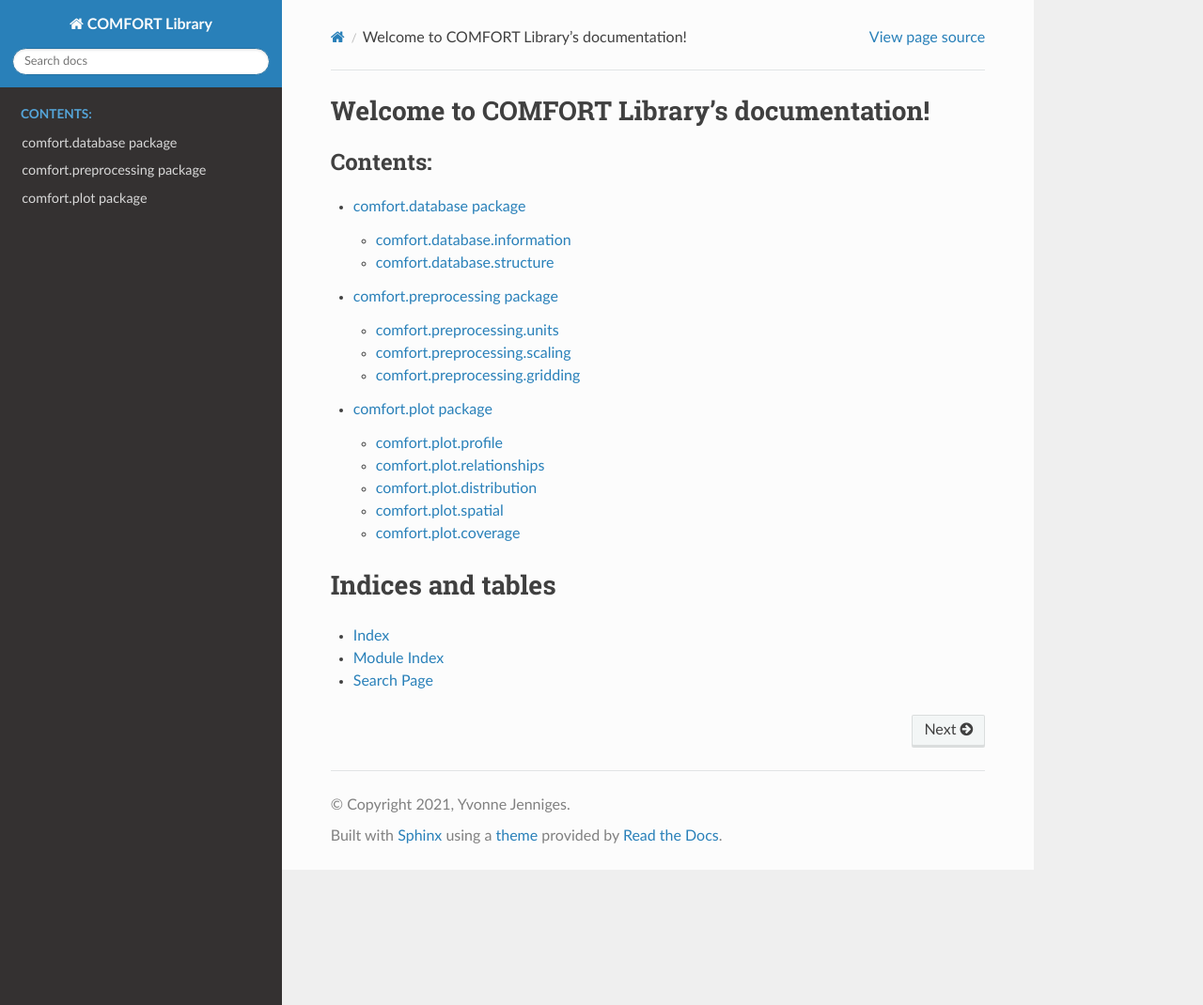
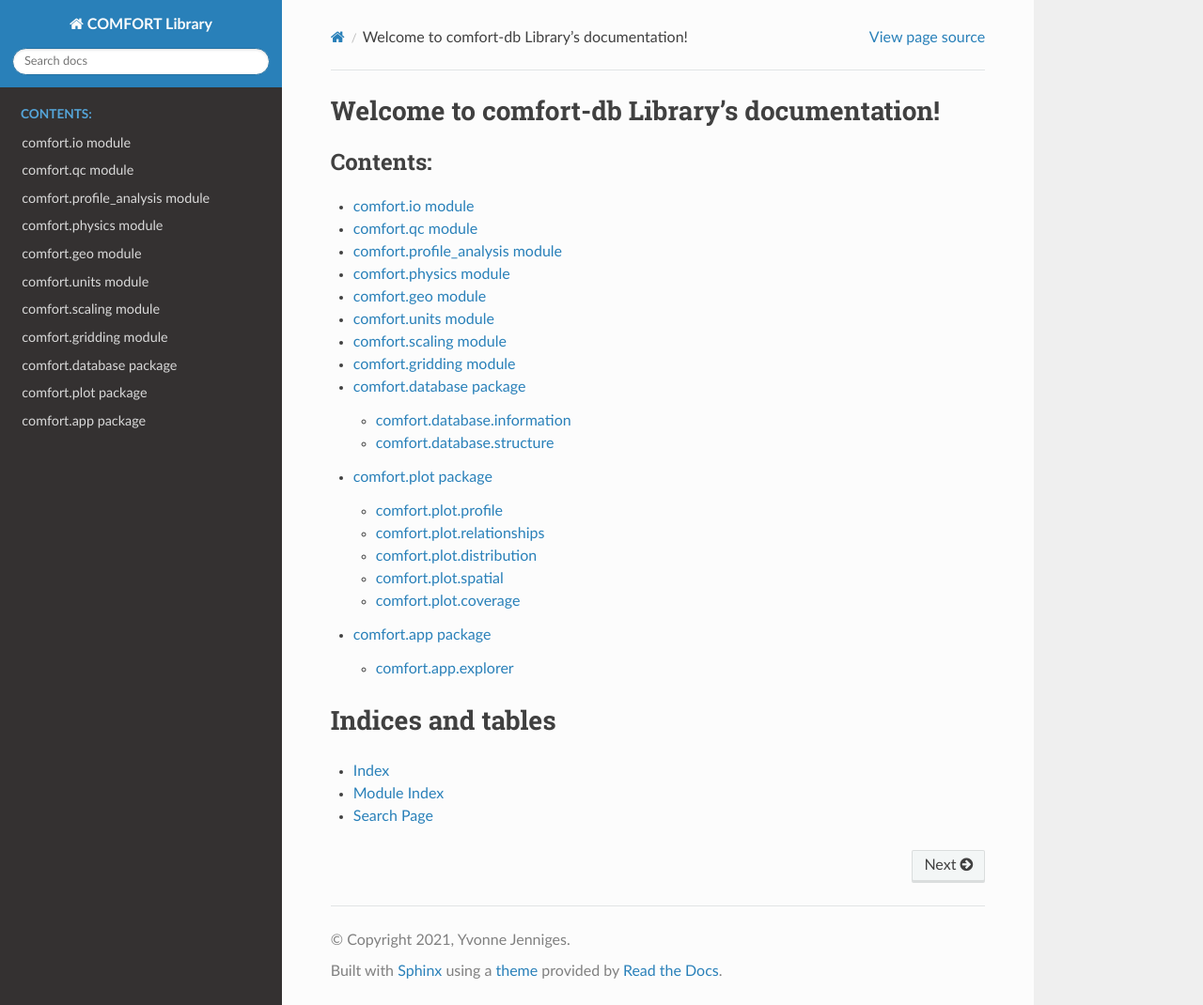
Before and after one commit to y-jenniges/comfort, a Sphinx documentation site: the page built from documentation/source/index.rst, in a window 1280 px wide and 1070 px high. Shown: the whole window at 94% size. Built offline with Sphinx 7.4.7 and the Read the Docs theme 3.1.0, drawn with Linux system fonts in a browser that asks for light colours.

Commit message:
Update index.rst to reflect all top-level modules after library re-structuring

```diff
--- a/documentation/source/index.rst
+++ b/documentation/source/index.rst
@@ -3,16 +3,24 @@
    You can adapt this file completely to your liking, but it should at least
    contain the root `toctree` directive.
 
-Welcome to COMFORT Library's documentation!
+Welcome to comfort-db Library's documentation!
 ===========================================
 
 .. toctree::
    :maxdepth: 6
    :caption: Contents:
 
+   io
+   qc
+   profile_analysis
+   physics
+   geo
+   units
+   scaling
+   gridding
    database
-   preprocessing
    plot
+   app
 
 
 
```
